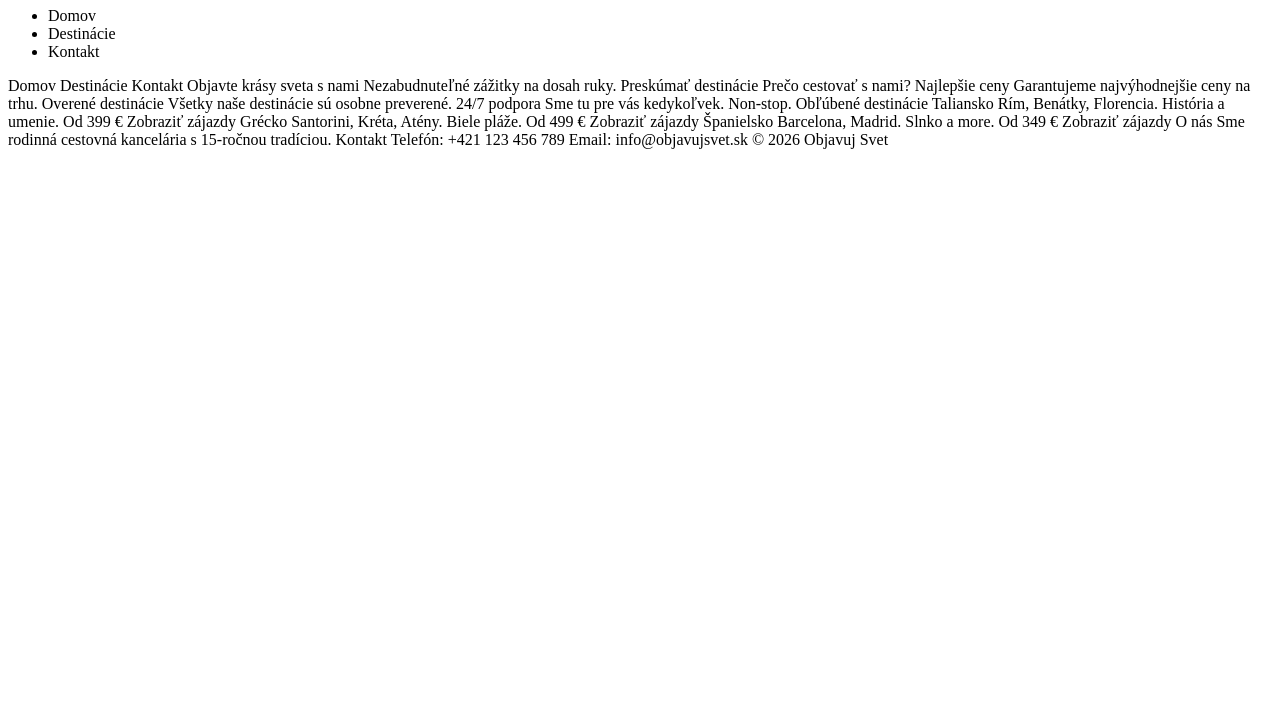
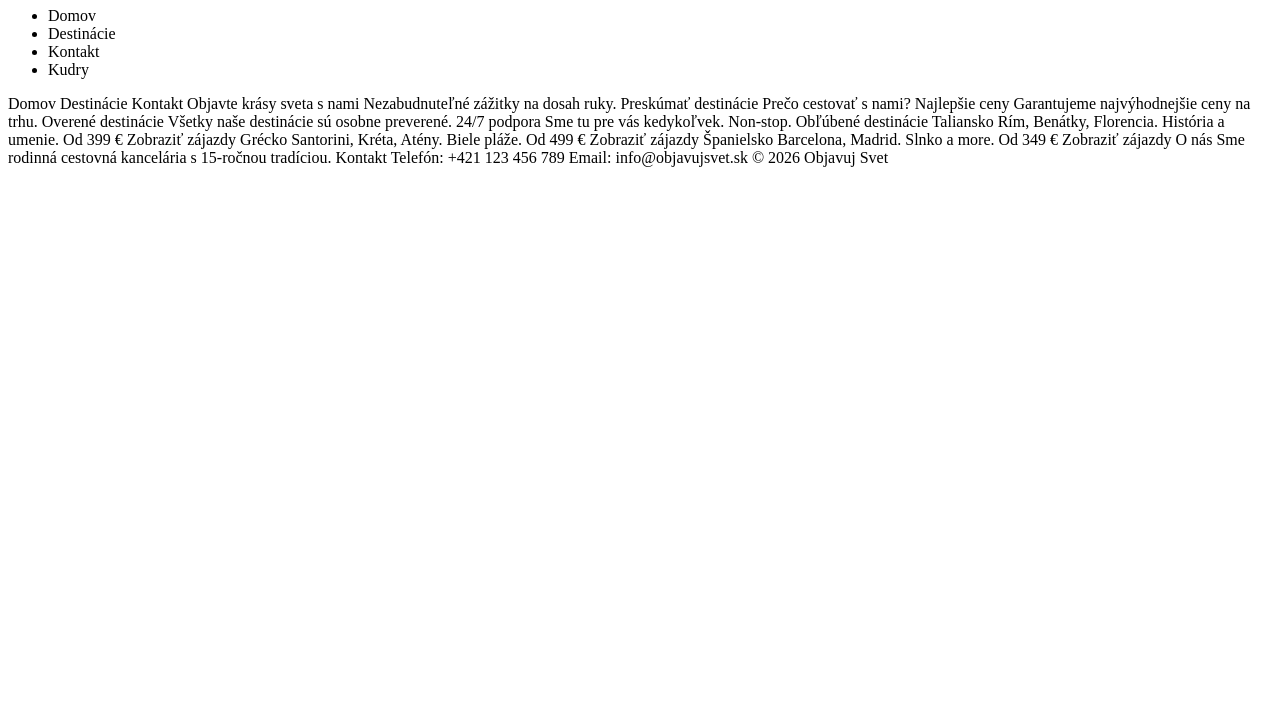
Before and after one commit to sujanmiroslav/cestovka_ovy, a plain HTML site: page index.html in a window 1280 px wide. Shown: the part 73-800 px from the top of the page. Drawn offline with Linux system fonts and the light colour scheme.

Commit message:
ul li css

```diff
--- a/index.html
+++ b/index.html
@@ -19,7 +19,7 @@
             <li>Domov</li>
             <li>Destinácie</li>
             <li>Kontakt</li>
-
+            <li>Kudry</li>
 
 
         </ul>
```
